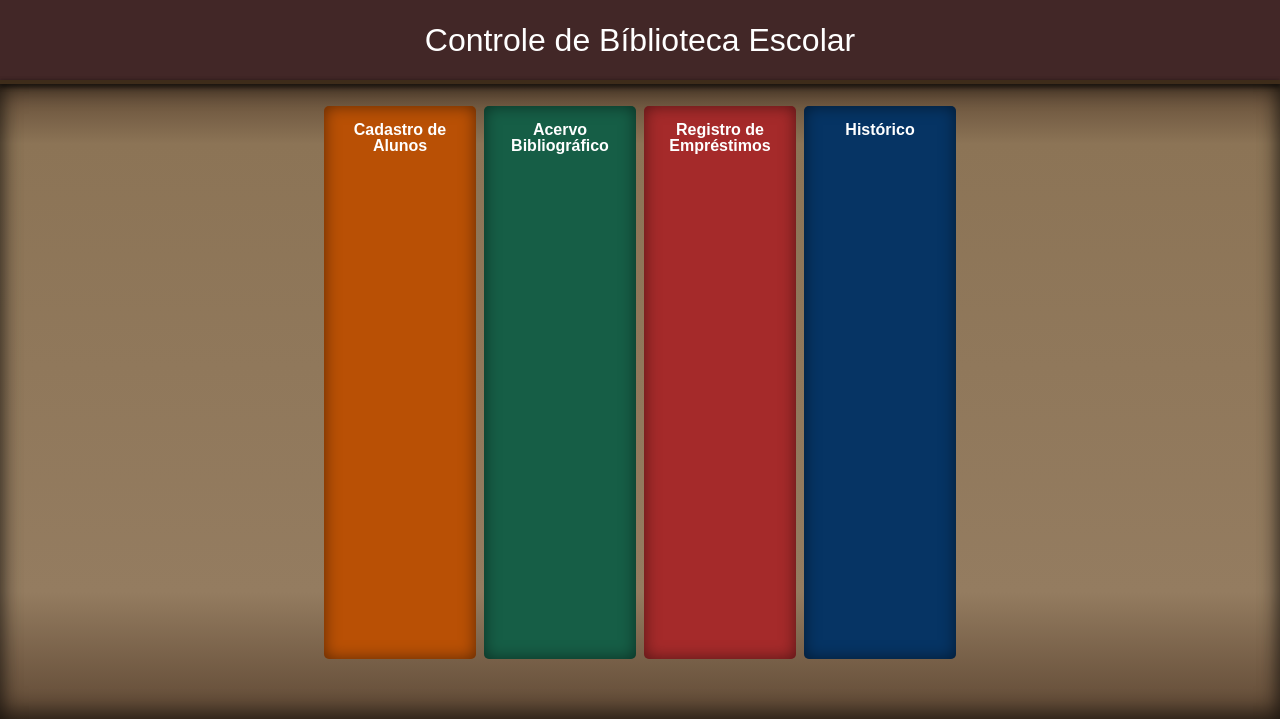
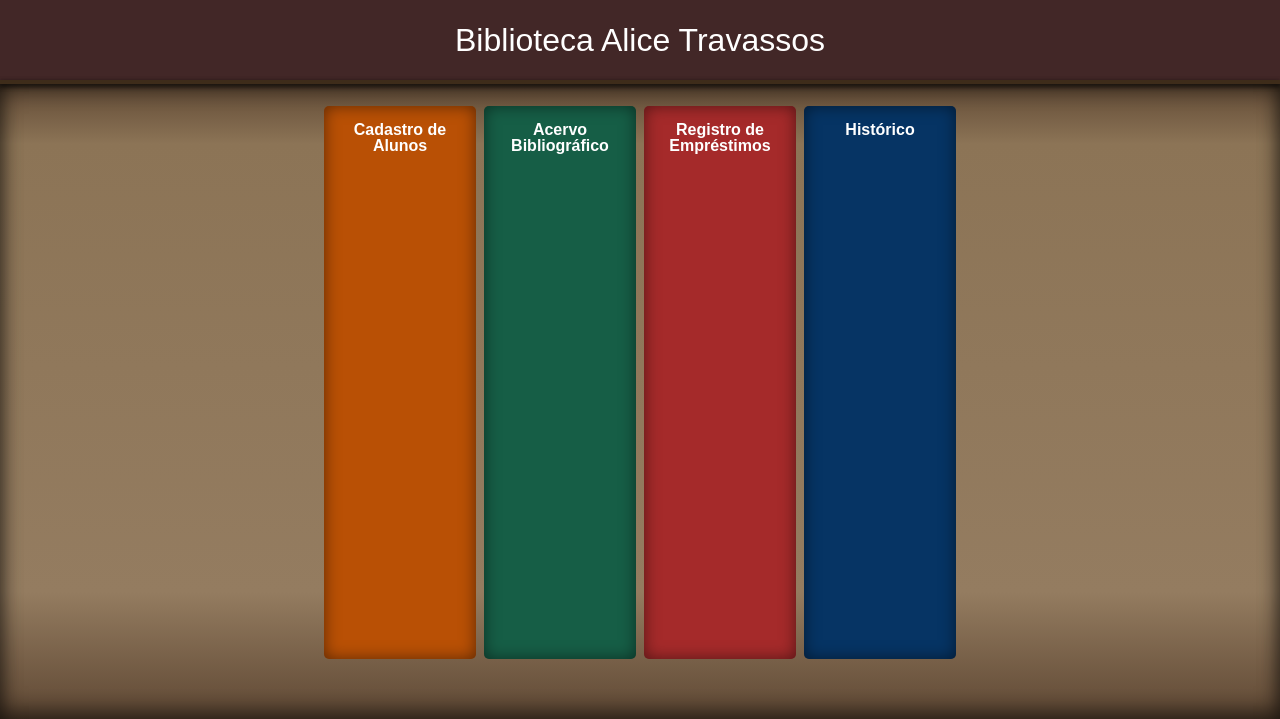
Before and after one commit to R31ARTHUR/biblioteca1, a Flask app: page / in a window 1280 px wide. Shown: the top 719 px of the page. Run offline with Flask 3, Linux system fonts and the light colour scheme.

Commit message:
inserindo nome da biblioteca

```diff
--- a/templates/index.html
+++ b/templates/index.html
@@ -3,13 +3,13 @@
 <head>
     <meta charset="UTF-8">
     <meta name="viewport" content="width=device-width, initial-scale=1.0">
-    <title>Biblioteca Escolar</title>
+    <title>Biblioteca Alice Travassos</title>
     <link rel="shortcut icon" href="{{ url_for('static', filename='images/livros.png') }}" type="image/x-icon">
     <link rel="stylesheet" href="{{ url_for('static', filename='style.css') }}">
 </head>
 <body>
     <header>
-        <h1>Controle de Bíblioteca Escolar</h1>
+        <h1>Biblioteca Alice Travassos</h1>
         <nav>
             <ul>
                 <li><a href="{{ url_for('listar_alunos') }}" id="cadastro">Cadastro de Alunos</a></li>
```
